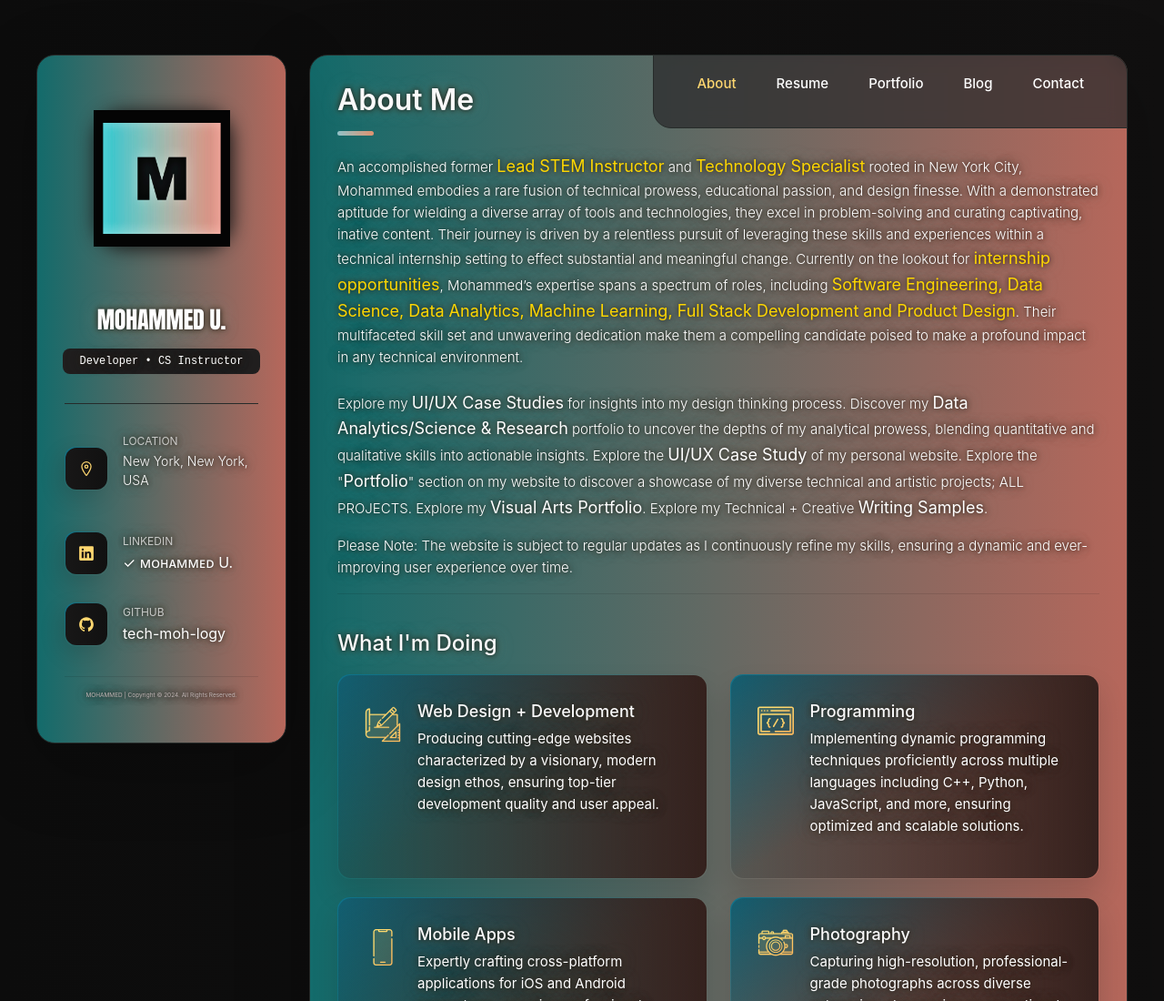
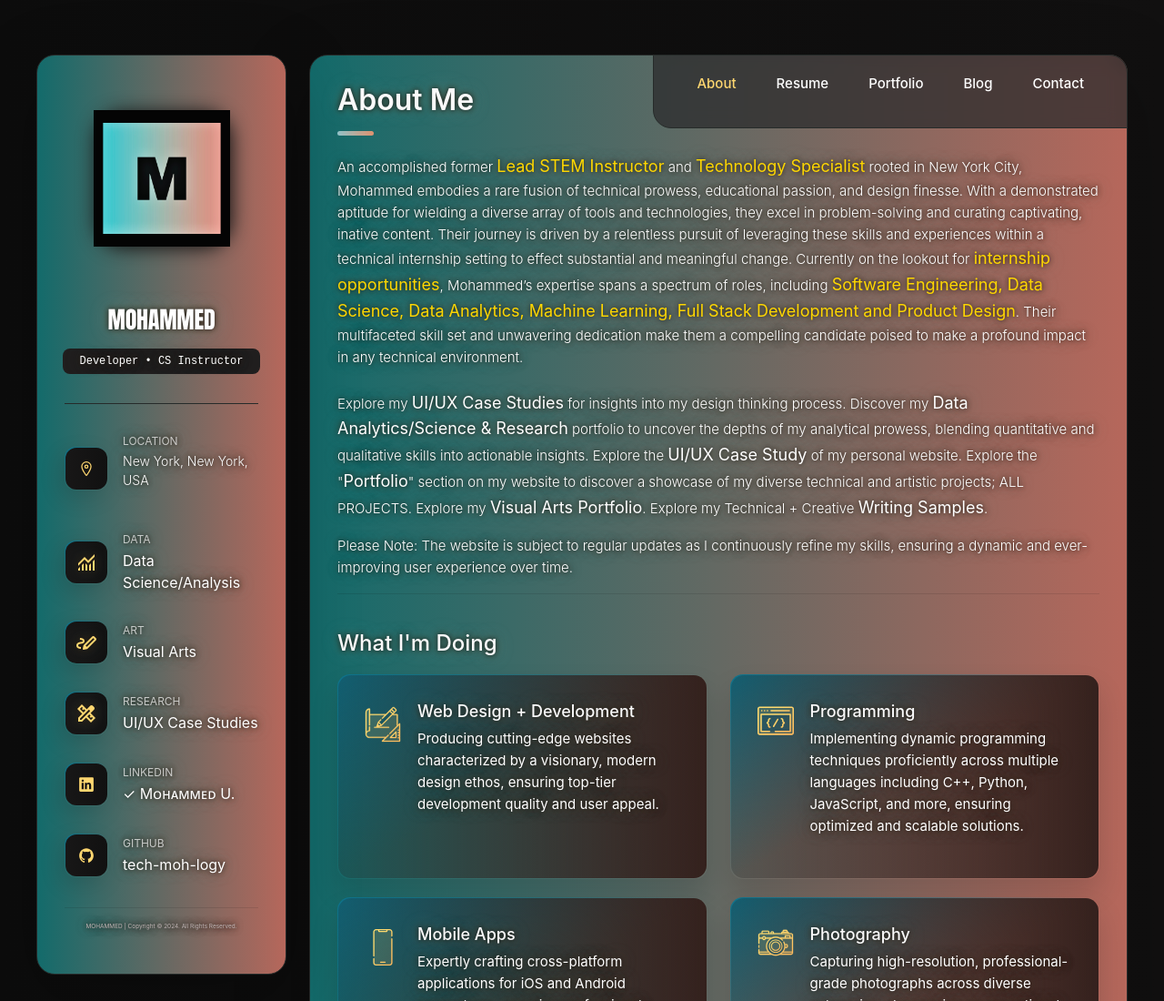
Before and after one commit to tech-moh-logy/tech-moh-logy.github.io, a plain HTML site: page index.html in a window 1280 px wide. Shown: the top 1100 px of the page at 91% size. Drawn offline with nearby package versions, Linux system fonts and the light colour scheme.

Commit message:
better module

```diff
--- a/index.html
+++ b/index.html
@@ -23,6 +23,7 @@ Unauthorized copying, redistribution, forking, or cloning of the content of this
   <script src="https://use.fontawesome.com/releases/v5.0.8/js/all.js"></script>
   <link rel="stylesheet" href="https://cdnjs.cloudflare.com/ajax/libs/animate.css/4.1.1/animate.min.css">
   <link href="style.css" rel="stylesheet">
+  <link rel="stylesheet" href="https://fonts.googleapis.com/css2?family=Material+Symbols+Outlined:opsz,wght,FILL,GRAD@20..48,100..700,0..1,-50..200" />
 
   <!--
     - custom css link
@@ -61,7 +62,7 @@ Unauthorized copying, redistribution, forking, or cloning of the content of this
         <div class="info-content">
           <!-- <p class="title" style="font-family: monospace;">MOHAMMED</p> -->
           <br>
-          <h1 class="name" title="Mohammed"><p class="main-web-text" style="font-family: Impact, Haettenschweiler, 'Arial Narrow Bold', sans-serif;">MOHAMMED U.</p></h1>
+          <h1 class="name" title="Mohammed"><p class="main-web-text" style="font-family: Impact, Haettenschweiler, 'Arial Narrow Bold', sans-serif;">MOHAMMED</p></h1>
 
           <p class="title" style="font-family: monospace;">Developer • CS Instructor</p>
         </div>
@@ -90,6 +91,65 @@ Unauthorized copying, redistribution, forking, or cloning of the content of this
               <p class="contact-title">Location</p>
 
               <address>New York, New York, USA</address>
+            </div>
+
+          </li>
+
+           <li class="contact-item">
+
+              <div class="icon-box">
+                <!-- <ion-icon name="location-outline"></ion-icon> -->
+                <span class="material-symbols-outlined">
+                  monitoring
+                </span>
+              </div>
+
+              <div class="contact-info">
+                <p class="contact-title">Data</p>
+
+                <!-- <address>Data Science/Analytics</address> -->
+                <a href="https://github.com/tech-moh-logy/Mohammed-Tiger-Data-Analysis" class="social-link">Data Science/Analysis</a>
+              </div>
+
+            </li>
+
+            <li class="contact-item">
+
+              <div class="icon-box">
+                <!-- <ion-icon name="location-outline"></ion-icon> -->
+                <span class="material-symbols-outlined">
+                  stylus_note
+                </span>
+              </div>
+
+              <div class="contact-info">
+                <p class="contact-title">Art</p>
+
+                <!-- <address>Visual Arts</address> -->
+                <a href="https://github.com/tech-moh-logy/Visual-Arts" class="social-link">Visual Arts</a>
+              </div>
+
+            </li>
+
+            <li class="contact-item">
+
+
+            <!-- <span class="material-symbols-outlined">
+              design_services
+              </span> -->
+            <div class="icon-box">
+              <!-- <ion-icon name="design_services"></ion-icon> -->
+              <!-- <ion-icon name="design_services"></ion-icon> -->
+              <span class="material-symbols-outlined">
+                design_services
+              </span>
+            </div>
+
+            <div class="contact-info">
+              <p class="contact-title">Research</p>
+
+              <!-- <address>UI/UX Case Studies</address> -->
+              <a href="https://github.com/tech-moh-logy/UI-UX-Case-Studies/tree/main" class="social-link">UI/UX Case Studies</a>
             </div>
 
           </li>
@@ -101,9 +161,10 @@ Unauthorized copying, redistribution, forking, or cloning of the content of this
 
             <div class="contact-info">
               <p class="contact-title">LinkedIn</p>
-              <a href="https://www.linkedin.com/in/mohtech/" class="social-link">✓ ᴍᴏʜᴀᴍᴍᴇᴅ U.</a>
+              <a href="https://www.linkedin.com/in/mohtech/" class="social-link">✓ Mᴏʜᴀᴍᴍᴇᴅ U.</a>
             </div>
           </li>
+
 
 
           <li class="contact-item">
```
